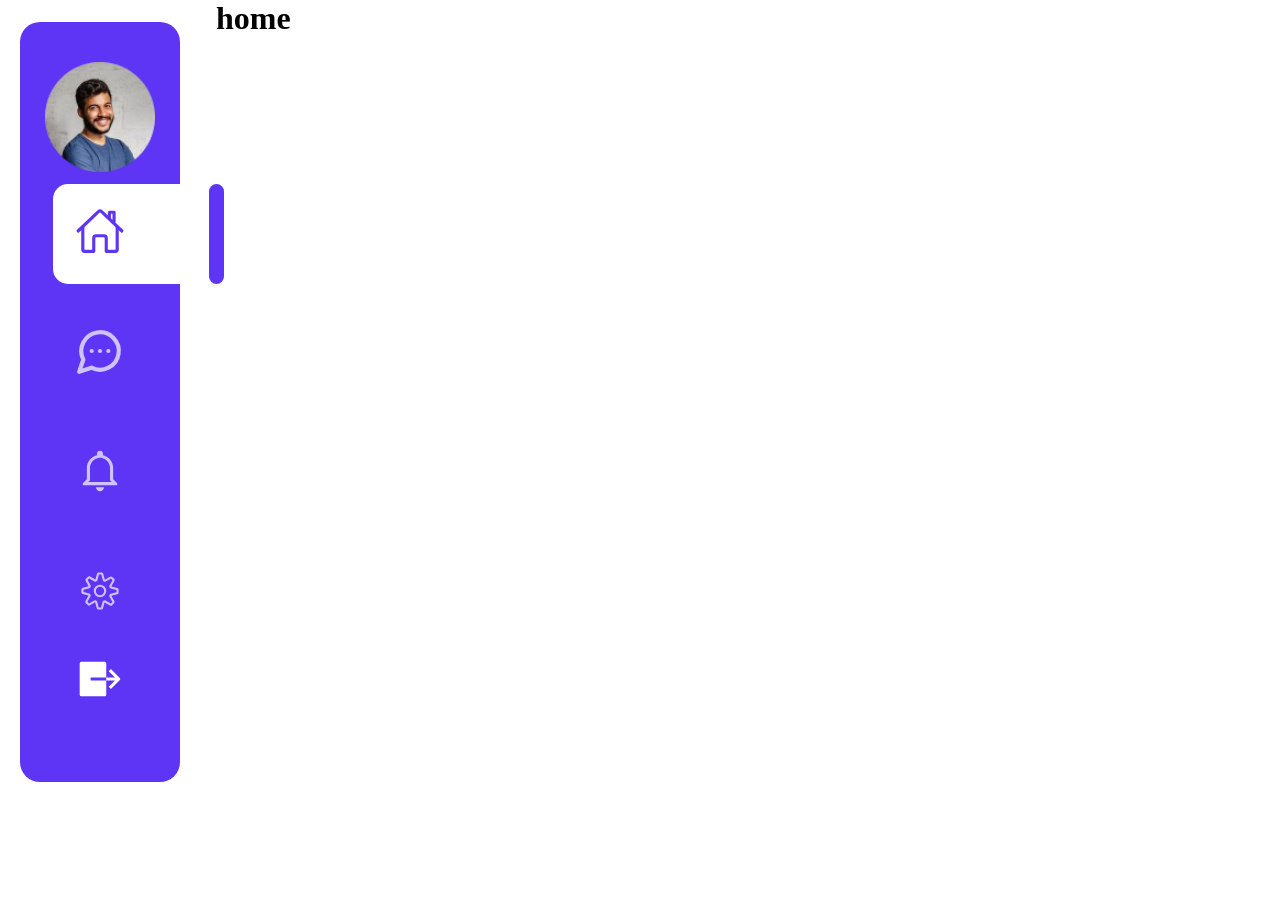
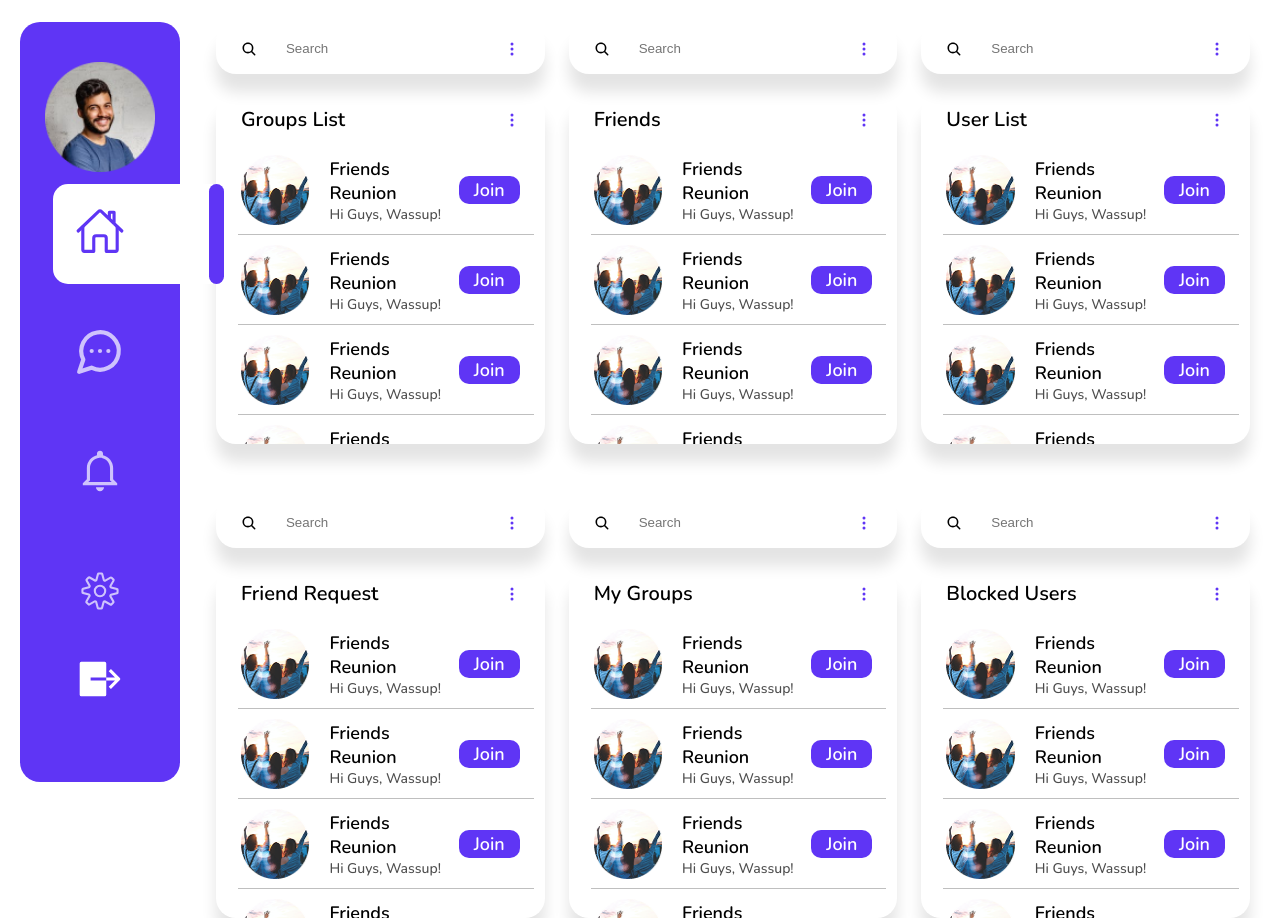
Before and after one commit to sajibkhandev/ChatMe, a React (Vite) app: page /pages/home in a window 1280 px wide. Before the commit the page ends 804 px from the top, so only its background shows below. Built offline with nearby package versions, Linux system fonts and the light colour scheme; no server answers; sample sign-in values are in the browser's storage; a web font is replaced by a local one.

Commit message:
add home page design

```diff
--- /dev/null
+++ b/src/components/SingleUser.jsx
@@ -0,0 +1,19 @@
+import React from 'react'
+import Profile2 from '../assets/profile2.png'
+
+const SingleUser = () => {
+  return (
+    <div className='title-profile'>
+                <div className='title-pere'>
+                    <div className='image-box'><img src={Profile2} alt="" /></div>
+                    <div>
+                            <h4>Friends Reunion</h4>
+                            <p>Hi Guys, Wassup!</p>
+                   </div>
+                </div>
+                <button>Join</button>
+            </div>
+  )
+}
+
+export default SingleUser
--- a/src/index.css
+++ b/src/index.css
@@ -1,24 +1,28 @@
-*{
+* {
     margin: 0;
     padding: 0;
 }
-.reg-content-box{
+
+.reg-content-box {
     display: flex;
     justify-content: end;
     align-items: center;
     height: 100%;
 }
-.reg-content{
+
+.reg-content {
     padding-right: 50px;
     width: 500px;
 }
-.reg-content h2{
+
+.reg-content h2 {
     font-size: 34px;
     font-weight: 700;
     color: #11175D;
     font-family: "Nunito", sans-serif;
 }
-.reg-content p{
+
+.reg-content p {
     font-size: 20px;
     font-weight: 400;
     color: #808080;
@@ -26,16 +30,18 @@
     padding-top: 13px;
     padding-bottom: 39px;
 }
-.reg-content p:last-child{
+
+.reg-content p:last-child {
     font-size: 13px;
     color: #11175D;
     margin-left: 48px;
 }
-.reg-content p:last-child span{
+
+.reg-content p:last-child span {
     color: #EA6C00;
 }
 
-.reg-image{
+.reg-image {
     height: 100vh;
     width: 100%;
     display: block;
@@ -43,34 +49,38 @@
 }
 
 
-.logo-box{
+.logo-box {
     display: flex;
     align-items: center;
     justify-content: center;
     column-gap: 10px;
     width: 220px;
     height: 62px;
-    border: 1px solid rgba(3, 1, 76,0.3);
+    border: 1px solid rgba(3, 1, 76, 0.3);
     border-radius: 8px;
     margin: 30px 0px;
     cursor: pointer;
 }
-.logo-box p{
+
+.logo-box p {
     margin-left: 0px !important;
     padding: 0px !important;
     font-size: 12px;
     color: #03014C;
 }
-.password-input{
+
+.password-input {
     position: relative;
 }
-.icon-box{
+
+.icon-box {
     position: absolute;
     top: 55px;
     left: 260px;
 
 }
-.error-message{
+
+.error-message {
     background: red;
     padding: 10px 10px !important;
     width: 60%;
@@ -79,7 +89,8 @@
     color: white !important;
     margin-top: 10px !important;
 }
-.forget-password{
+
+.forget-password {
     padding-left: 70px;
     cursor: pointer;
 }
@@ -88,7 +99,7 @@
 
 
 
-.new-ui-for-forgetpassword{
+.new-ui-for-forgetpassword {
     width: 100%;
     height: 100vh;
     background: rgba(0, 0, 0, 0.6);
@@ -101,7 +112,8 @@
     align-items: center;
 
 }
-.forgetpassword-box{
+
+.forgetpassword-box {
     width: 500px;
     padding: 100px 100px;
     background: white;
@@ -110,19 +122,22 @@
 
 
 }
-.button-box{
+
+.button-box {
     display: flex;
     column-gap: 10px;
 }
-.forgetpassword-box .sajibkhan{
+
+.forgetpassword-box .sajibkhan {
     width: 100% !important;
 }
-.forgetpassword-box .error-message{
-   width: 100% !important;
+
+.forgetpassword-box .error-message {
+    width: 100% !important;
 }
 
 /* Sideber design start */
-.sideber-layout{
+.sideber-layout {
     background: #5F35F5;
     height: 95vh;
     width: 80%;
@@ -135,33 +150,40 @@
     padding: 40px 0px;
     box-sizing: border-box;
 }
-.profile-layout{
+
+.profile-layout {
     width: 110px;
     height: 110px;
     border-radius: 100%;
 }
-.profile-layout img{
+
+.profile-layout img {
     width: 100%;
 }
-.page-layout{
+
+.page-layout {
     display: flex;
     flex-direction: column;
     row-gap: 66px;
 }
-.page-icon{
-    color: rgba(255, 255, 255,0.70);
+
+.page-icon {
+    color: rgba(255, 255, 255, 0.70);
     font-size: 50px;
 }
-.logout-icon{
+
+.logout-icon {
     color: white;
 }
+
 .active .page-icon {
-   color: #5F35F5;
+    color: #5F35F5;
 
 }
-.active  {
+
+.active {
     position: relative;
-     z-index: 2;
+    z-index: 2;
 }
 
 .active::after {
@@ -176,6 +198,7 @@
     content: "";
     z-index: -1;
 }
+
 .active::before {
     background: #5F35F5;
     width: 15px;
@@ -187,4 +210,129 @@
     content: "";
     z-index: 1;
 }
+
 /* Sideber design end */
+.grid-division {
+    margin-top: 23px;
+    margin-right: 30px;
+}
+.friendrequstlist-box{
+    margin-top: 100px;
+
+}
+
+.userlist-box {
+    width: 100%;
+    height: 350px !important;
+
+}
+.userlist-input-box{
+    position: relative;
+}
+
+.userlist-input-box input {
+    width: 100%;
+    background: white;
+    border-radius: 20px;
+    border: 0px;
+    padding: 18px 70px;
+    box-sizing: border-box;
+   box-shadow: 0px 18px 15px 0px rgba(0,0,0,0.11);
+     -webkit-box-shadow: 0px 18px 15px 0px rgba(0,0,0,0.11);
+    -moz-box-shadow: 0px 18px 15px 0px rgba(0,0,0,0.11);
+}
+
+.userlist-input-box .search{
+    position: absolute;
+    top: 50%;
+    left: 25px;
+    transform: translateY(-50%);
+
+}
+.userlist-input-box .threedot{
+    position: absolute;
+    top: 50%;
+    right: 25px;
+    transform: translateY(-50%);
+    color: #5F35F5;
+
+}
+.userlist-profile-box{
+    overflow-Y: scroll;
+    height: 100%;
+    margin-top: 20px;
+    border-radius: 20px;
+    box-shadow: 0px 18px 15px 0px rgba(0,0,0,0.11);
+     -webkit-box-shadow: 0px 18px 15px 0px rgba(0,0,0,0.11);
+    -moz-box-shadow: 0px 18px 15px 0px rgba(0,0,0,0.11);
+
+}
+.userlist-profile-box .title-box{
+    display: flex;
+    justify-content: space-between;
+    align-items: center;
+    padding: 12px 25px;
+}
+.userlist-profile-box .title-box h4{
+    font-size:20px ;
+    font-weight: 600;
+    color: black;
+    font-family: "Nunito", sans-serif;
+
+}
+.userlist-profile-box .title-box .threedot{
+    color: #5F35F5;
+}
+.image-box {
+    width: 70px;
+    height: 70px;
+    border-radius: 50%;
+    padding-right: 20px;
+}
+.image-box img{
+    width: 100%;
+    height: 100%;
+}
+.title-profile{
+    display: flex;
+    align-items: center;
+    justify-content: space-between;
+    padding: 10px 25px;
+
+    position: relative;
+}
+.title-profile::after{
+    width: 90%;
+    height: 1px;
+    background: rgba(0, 0, 0,0.25);
+    position: absolute;
+    bottom: 0;
+    left: 22px;
+    content: "";
+}
+.title-profile .title-pere{
+    display: flex;
+    align-items: center;
+}
+.title-profile h4{
+    font-size: 18px;
+    font-weight: 600;
+    color: black;
+     font-family: "Nunito", sans-serif;
+}
+.title-profile p{
+    font-size: 14px;
+    font-weight: 500;
+    color: #4D4D4D;
+     font-family: "Nunito", sans-serif;
+}
+.title-profile button{
+    font-size: 18px;
+    font-weight: 600;
+    color: #fff;
+     font-family: "Nunito", sans-serif;
+     padding: 2px 15px;
+     background: #5F35F5;
+     border: 0px;
+     border-radius: 10px;
+}
--- /dev/null
+++ b/src/layouts/BlockedUsersList.jsx
@@ -0,0 +1,36 @@
+import React from 'react'
+import { IoSearch } from "react-icons/io5";
+import { BsThreeDotsVertical } from "react-icons/bs";
+import SingleUser from '../components/SingleUser';
+
+const BlockedUsersList = () => {
+  return (
+    <div className='userlist-box friendrequstlist-box'>
+       <div className='userlist-input-box'>
+            <IoSearch className='search' />
+            <input  type="text" placeholder='Search' />
+           <BsThreeDotsVertical  className='threedot'/>
+       </div>
+       <div className='userlist-profile-box'>
+            <div className='title-box'>
+                <h4>Blocked Users</h4>
+                <BsThreeDotsVertical  className='threedot'/>
+            </div>
+            <SingleUser/>
+            <SingleUser/>
+            <SingleUser/>
+            <SingleUser/>
+            <SingleUser/>
+            <SingleUser/>
+            <SingleUser/>
+            <SingleUser/>
+            <SingleUser/>
+
+
+
+       </div>
+    </div>
+  )
+}
+
+export default BlockedUsersList
--- /dev/null
+++ b/src/layouts/FriendRequestList.jsx
@@ -0,0 +1,36 @@
+import React from 'react'
+import { IoSearch } from "react-icons/io5";
+import { BsThreeDotsVertical } from "react-icons/bs";
+import SingleUser from '../components/SingleUser';
+
+const FriendRequestList = () => {
+  return (
+     <div className='userlist-box friendrequstlist-box'>
+       <div className='userlist-input-box'>
+            <IoSearch className='search' />
+            <input  type="text" placeholder='Search' />
+           <BsThreeDotsVertical  className='threedot'/>
+       </div>
+       <div className='userlist-profile-box'>
+            <div className='title-box'>
+                <h4>Friend  Request</h4>
+                <BsThreeDotsVertical  className='threedot'/>
+            </div>
+            <SingleUser/>
+            <SingleUser/>
+            <SingleUser/>
+            <SingleUser/>
+            <SingleUser/>
+            <SingleUser/>
+            <SingleUser/>
+            <SingleUser/>
+            <SingleUser/>
+
+
+
+       </div>
+    </div>
+  )
+}
+
+export default FriendRequestList
--- /dev/null
+++ b/src/layouts/FriendsList.jsx
@@ -0,0 +1,37 @@
+import React from 'react'
+import { IoSearch } from "react-icons/io5";
+import { BsThreeDotsVertical } from "react-icons/bs";
+import SingleUser from '../components/SingleUser';
+
+
+const FriendsList = () => {
+  return (
+     <div className='userlist-box'>
+       <div className='userlist-input-box'>
+            <IoSearch className='search' />
+            <input  type="text" placeholder='Search' />
+           <BsThreeDotsVertical  className='threedot'/>
+       </div>
+       <div className='userlist-profile-box'>
+            <div className='title-box'>
+                <h4>Friends</h4>
+                <BsThreeDotsVertical  className='threedot'/>
+            </div>
+            <SingleUser/>
+            <SingleUser/>
+            <SingleUser/>
+            <SingleUser/>
+            <SingleUser/>
+            <SingleUser/>
+            <SingleUser/>
+            <SingleUser/>
+            <SingleUser/>
+
+
+
+       </div>
+    </div>
+  )
+}
+
+export default FriendsList
--- /dev/null
+++ b/src/layouts/GroupsList.jsx
@@ -0,0 +1,36 @@
+import React from 'react'
+import { IoSearch } from "react-icons/io5";
+import { BsThreeDotsVertical } from "react-icons/bs";
+import SingleUser from '../components/SingleUser';
+
+const GroupsList = () => {
+  return (
+   <div className='userlist-box'>
+       <div className='userlist-input-box'>
+            <IoSearch className='search' />
+            <input  type="text" placeholder='Search' />
+           <BsThreeDotsVertical  className='threedot'/>
+       </div>
+       <div className='userlist-profile-box'>
+            <div className='title-box'>
+                <h4>Groups List</h4>
+                <BsThreeDotsVertical  className='threedot'/>
+            </div>
+            <SingleUser/>
+            <SingleUser/>
+            <SingleUser/>
+            <SingleUser/>
+            <SingleUser/>
+            <SingleUser/>
+            <SingleUser/>
+            <SingleUser/>
+            <SingleUser/>
+
+
+
+       </div>
+    </div>
+  )
+}
+
+export default GroupsList
--- /dev/null
+++ b/src/layouts/MyGroupsList.jsx
@@ -0,0 +1,36 @@
+import React from 'react'
+import { IoSearch } from "react-icons/io5";
+import { BsThreeDotsVertical } from "react-icons/bs";
+import SingleUser from '../components/SingleUser';
+
+const MyGroupsList = () => {
+  return (
+    <div className='userlist-box friendrequstlist-box'>
+       <div className='userlist-input-box'>
+            <IoSearch className='search' />
+            <input  type="text" placeholder='Search' />
+           <BsThreeDotsVertical  className='threedot'/>
+       </div>
+       <div className='userlist-profile-box'>
+            <div className='title-box'>
+                <h4>My Groups</h4>
+                <BsThreeDotsVertical  className='threedot'/>
+            </div>
+            <SingleUser/>
+            <SingleUser/>
+            <SingleUser/>
+            <SingleUser/>
+            <SingleUser/>
+            <SingleUser/>
+            <SingleUser/>
+            <SingleUser/>
+            <SingleUser/>
+
+
+
+       </div>
+    </div>
+  )
+}
+
+export default MyGroupsList
--- /dev/null
+++ b/src/layouts/UserList.jsx
@@ -0,0 +1,38 @@
+import React from 'react'
+import { IoSearch } from "react-icons/io5";
+import { BsThreeDotsVertical } from "react-icons/bs";
+import SingleUser from '../components/SingleUser';
+
+
+
+const UserList = () => {
+  return (
+    <div className='userlist-box'>
+       <div className='userlist-input-box'>
+            <IoSearch className='search' />
+            <input  type="text" placeholder='Search' />
+           <BsThreeDotsVertical  className='threedot'/>
+       </div>
+       <div className='userlist-profile-box'>
+            <div className='title-box'>
+                <h4>User List</h4>
+                <BsThreeDotsVertical  className='threedot'/>
+            </div>
+            <SingleUser/>
+            <SingleUser/>
+            <SingleUser/>
+            <SingleUser/>
+            <SingleUser/>
+            <SingleUser/>
+            <SingleUser/>
+            <SingleUser/>
+            <SingleUser/>
+
+
+
+       </div>
+    </div>
+  )
+}
+
+export default UserList
--- a/src/pages/Home.jsx
+++ b/src/pages/Home.jsx
@@ -1,6 +1,13 @@
 import React, { useEffect } from 'react'
 import { useSelector } from 'react-redux'
 import { useNavigate } from 'react-router-dom'
+import Grid from '@mui/material/Grid';
+import UserList from '../layouts/UserList';
+import GroupsList from '../layouts/GroupsList';
+import FriendsList from '../layouts/FriendsList';
+import FriendRequestList from '../layouts/FriendRequestList';
+import MyGroupsList from '../layouts/MyGroupsList';
+import BlockedUsersList from '../layouts/BlockedUsersList';
 
 const Home = () => {
   let nevigate=useNavigate()
@@ -15,8 +22,27 @@ const Home = () => {
   },[])
 
   return (
-    <div>
-      <h1>home</h1>
+    <div className='grid-division'>
+      <Grid container spacing={3}>
+             <Grid size={4}>
+                <GroupsList/>
+            </Grid>
+            <Grid size={4}>
+                <FriendsList/>
+            </Grid>
+            <Grid size={4}>
+                <UserList/>
+            </Grid>
+            <Grid size={4}>
+                <FriendRequestList/>
+            </Grid>
+            <Grid size={4}>
+                <MyGroupsList/>
+            </Grid>
+            <Grid size={4}>
+                <BlockedUsersList/>
+            </Grid>
+        </Grid>
 
     </div>
   )
--- a/src/pages/Login.jsx
+++ b/src/pages/Login.jsx
@@ -137,7 +137,7 @@ const Login = () => {
   let handleGoogle = () => {
     signInWithPopup(auth, provider)
       .then((result) => {
-        navigate("/home")
+        navigate("/pages/home")
 
 
       }).catch((error) => {
--- a/src/slices/userInfoSlice.js
+++ b/src/slices/userInfoSlice.js
@@ -12,8 +12,6 @@ export const userInfoSlice = createSlice({
 
   },
 })
-
-
 export const { userdetails} = userInfoSlice.actions
 
 export default userInfoSlice.reducer
```
Also changed, not shown: src/assets/profile2.png (added).
